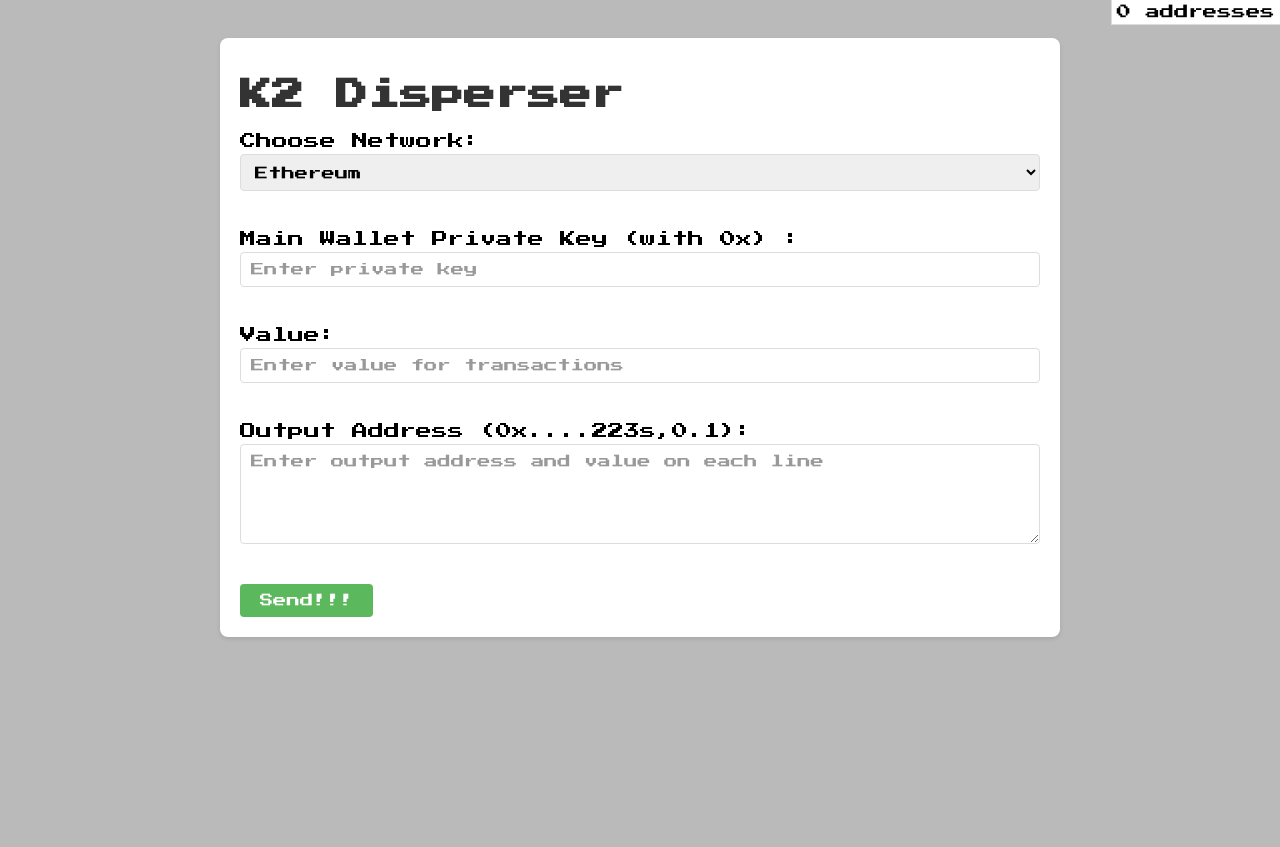
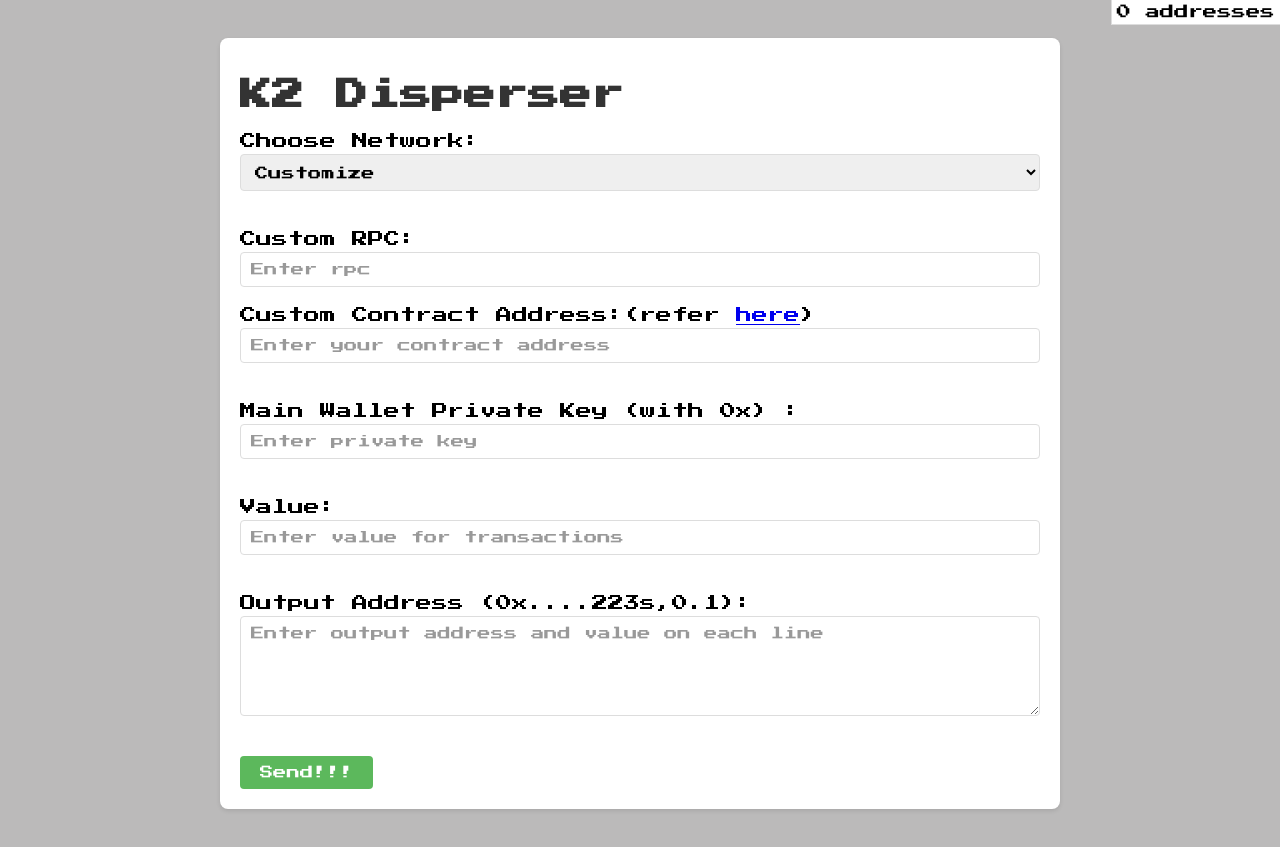
Before and after one commit to yono-liu/batch-disperse-token, a Flask app: page / in a window 1280 px wide. Before the commit the page ends 638 px from the top, so only its background shows below. Run offline with Flask 2, Linux system fonts and the light colour scheme; parts of the project's set-up code (start-up, migrations or seed data) failed here and were passed over.

Commit message:
Support customize the contract and network

```diff
--- a/config.py
+++ b/config.py
@@ -87,4 +87,10 @@ network_configs = {
         "rpc": avax_rpc
     },
 
+    "CUSTOM": {
+        "abi": sepolia_abi,
+        "contract_address": '',
+        "rpc": ''
+    },
+
 }
--- a/disperse_eth.py
+++ b/disperse_eth.py
@@ -4,10 +4,10 @@ import config
 from util import parse_main_address_file, parse_target_address_file, parse_network, parse_target_address
 
 class disperse:
-    def __init__(self, network, main_account_pk, target_address_list: list, values: list) -> None:
+    def __init__(self, network, abi, contract_address, rpc, main_account_pk, target_address_list: list, values: list) -> None:
         self.network = network
         # 根据 network 选择出对应的 contract_address，abi，rpc
-        self.abi, self.contract_address, self.rpc = parse_network(network=network)
+        self.abi, self.contract_address, self.rpc = abi, contract_address, rpc
         self.web3 = Web3(Web3.HTTPProvider(self.rpc))
         self.contract = self.web3.eth.contract(address=self.contract_address, abi=self.abi)
         self.main_account = self.web3.eth.account.from_key(main_account_pk)
@@ -55,3 +55,4 @@ if __name__ == '__main__':
     # values = [value, value, value, value, value]
     # for main_account_pk in main_account_pk_list:
     #     disperse_eth_unique(main_account_pk=main_account_pk, target_address_list=target_address_list, values=values)
+    print(1)
--- a/main.py
+++ b/main.py
@@ -1,5 +1,5 @@
 from flask import Flask, render_template, request, jsonify
-from util import parse_target_address
+from util import parse_target_address, parse_network
 from disperse_eth import disperse
 import requests
 import os
@@ -24,6 +24,8 @@ def upload_file():
     output_address = request.form.get('output_address')
     private_key = str(request.form.get('private_key'))
     values = request.form.get('values')
+    custom_rpc = request.form.get('custom_rpc')
+    custom_contract = request.form.get('custom_contract')
 
     # 传输私钥，输出地址，以及对应的value
 
@@ -31,17 +33,26 @@ def upload_file():
         # 例如，使用web3.py来处理以太坊交易
     try:
         print('network:', network)
+        print('type(network):', type(network))
+        print('custom_rpc:', custom_rpc)
+        print('custom_contract:', custom_contract)
         print('output_address:', repr(output_address))
         print('private_key:', private_key)
         print('values:', values)
-
         # 拆解地址，私钥，值
         output_addresses = parse_target_address(output_address)
         print(output_addresses)
         value_list = [float(values) for _ in range(len(output_addresses))]
         print(value_list)
 
-        disperser = disperse(network=network, main_account_pk=private_key, target_address_list=output_addresses, values=value_list)
+        abi, contract_address, rpc = parse_network(network=network)
+
+        if network == 'CUSTOM':
+            contract_address = custom_contract
+            rpc = custom_rpc
+
+        disperser = disperse(network=network, abi=abi, contract_address=contract_address, rpc=rpc,
+                             main_account_pk=private_key, target_address_list=output_addresses, values=value_list)
         tx_hash = disperser.disperse_eth_unique()
 
         # disperser = disperse(network, private_key, output_address, values)
--- a/templates/index.html
+++ b/templates/index.html
@@ -146,6 +146,15 @@
             100% { transform: rotate(360deg); }
         }
 
+        .custom-network-input {
+            display: none; /* 默认不显示 */
+        }
+
+        /* 当custom-rpc和custom-contract的父元素被选中时，显示这些输入框 */
+        .form-group.network-CUSTOM .custom-network-input {
+            display: block;
+        }
+
     </style>
 </head>
 
@@ -155,6 +164,7 @@
         <div class="form-group">
             <label for="network-select">Choose Network:</label>
             <select id="network-select" name="network">
+                <option value="CUSTOM">Customize</option>
                 <option value="ETH">Ethereum</option>
                 <option value="BSC">Binance Smart Chain</option>
                 <option value="BASE">BASE</option>
@@ -165,6 +175,24 @@
                 <option value="SEPOLIA">Eth Sepolia</option>
                 <!-- Add more networks here -->
             </select>
+        </div>
+        <!-- <div class="form-group">
+            <label for="custom-rpc">Custom RPC:</label>
+            <input type="text" id="custom-rpc" name="custom-rpc" placeholder="Enter rpc">
+        </div>
+        <div class="form-group">
+            <label for="custom-contract">Custom Contract Address:</label>
+            <input type="text" id="custom-contract" name="custom-contract" placeholder="Enter your contract dddress">
+        </div> -->
+        <div class="form-group network-CUSTOM">
+            <div class="custom-network-input">
+                <label for="custom-rpc">Custom RPC:</label>
+                <input type="text" id="custom-rpc" name="custom_rpc" placeholder="Enter rpc">
+            </div>
+            <div class="custom-network-input">
+                <label for="custom-contract">Custom Contract Address:(refer <a href="https://etherscan.io/address/0xd152f549545093347a162dce210e7293f1452150#code">here</a>)</label>
+                <input type="text" id="custom-contract" name="custom_contract" placeholder="Enter your contract address">
+            </div>
         </div>
         <div class="form-group">
             <label for="private-key">Main Wallet Private Key (with 0x) :</label>
@@ -209,6 +237,16 @@
     const addressCount = document.querySelector('.address-count');
     const loadingElement = document.getElementById('loading');
 
+    const customRPC = document.getElementById('custom-rpc');
+    const customContract = document.getElementById('custom-contract');
+
+    networkSelect.addEventListener('change', function() {
+        const isCustomNetwork = this.value === 'CUSTOM';
+        const customInputs = document.querySelectorAll('.network-CUSTOM .custom-network-input');
+        customInputs.forEach(input => {
+            input.style.display = isCustomNetwork ? 'block' : 'none';
+        });
+    });
 
     outputAddressTextarea.addEventListener('input', function() {
         // 更新地址行数显示
@@ -256,8 +294,9 @@
         formData.append('output_address', outputAddressTextarea.value);
         formData.append('private_key', private_key.value);
         formData.append('values', valueInput.value);
-        loadingElement.style.display = 'block';
-
+        formData.append('custom_rpc', customRPC.value);
+        formData.append('custom_contract', customContract.value);
+        loadingElement.style.display = 'block'
 
         // 发送 POST 请求到后端
         fetch('/upload', {
```
Lines whose indentation alone changed are shown as unchanged.
